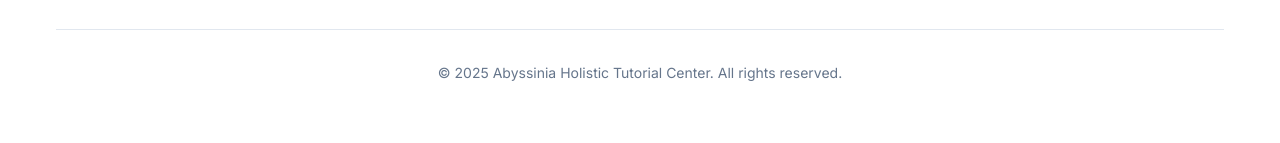
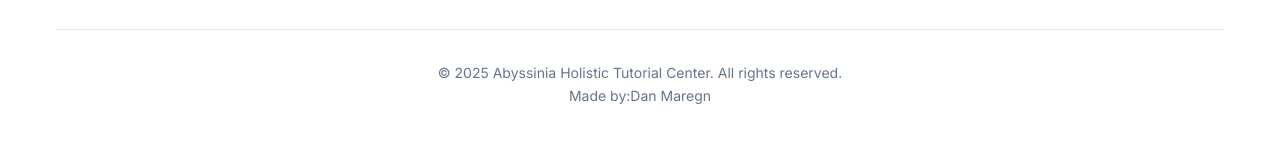
Before and after one commit to Mr-Danix/Tutorial-center, a plain HTML site: page index.html in a window 1280 px wide. Shown: the part 2412-2555 px from the top of the page. Drawn offline with Linux system fonts and the light colour scheme.

Commit message:
Update index.html

```diff
--- a/index.html
+++ b/index.html
@@ -253,7 +253,7 @@
             </div>
 
             <div class="footer-bottom">
-                <p>&copy; 2025 Abyssinia Holistic Tutorial Center. All rights reserved.</p>
+                <p>&copy; 2025 Abyssinia Holistic Tutorial Center. All rights reserved.</br> Made by:Dan Maregn</p>
             </div>
         </div>
     </footer>
```
